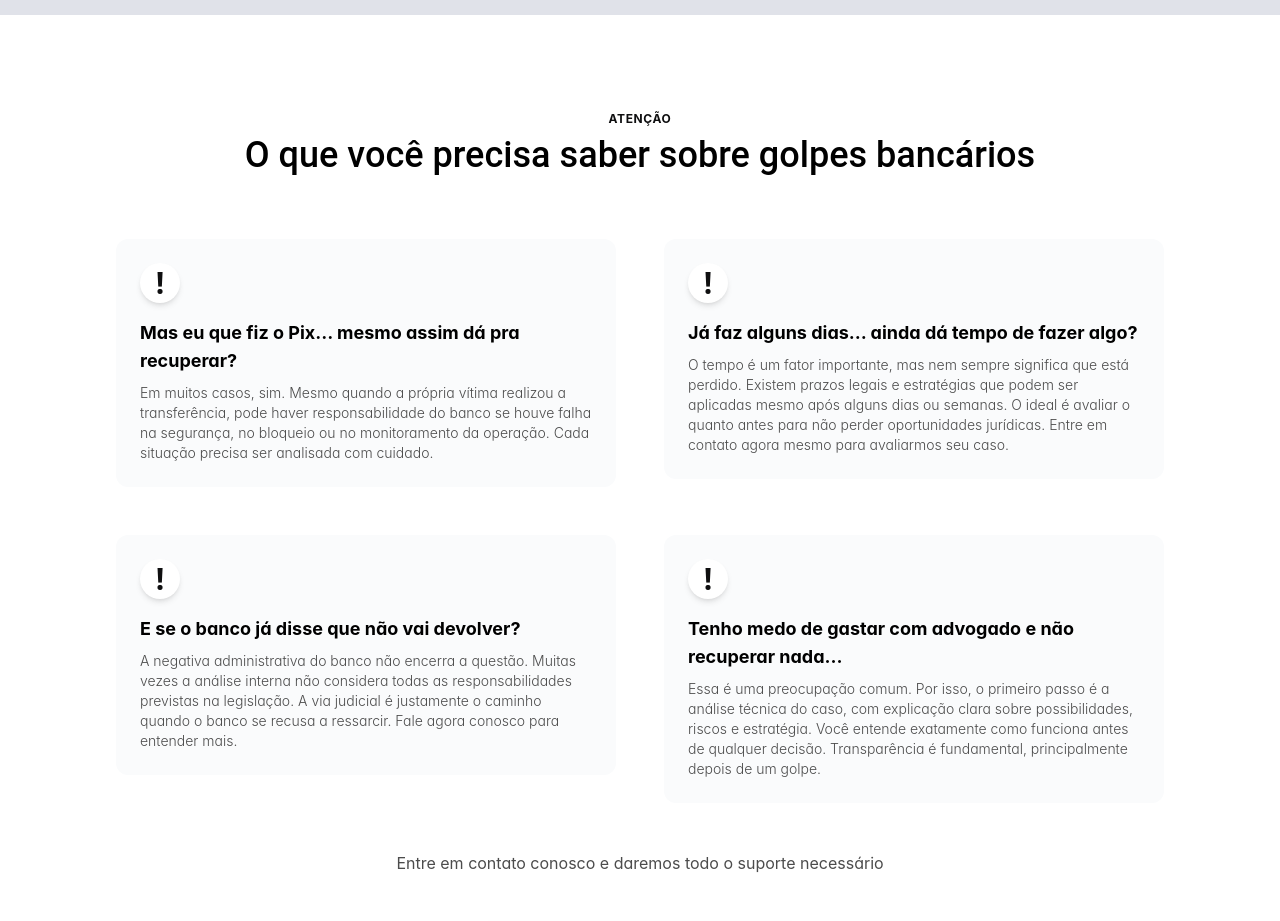
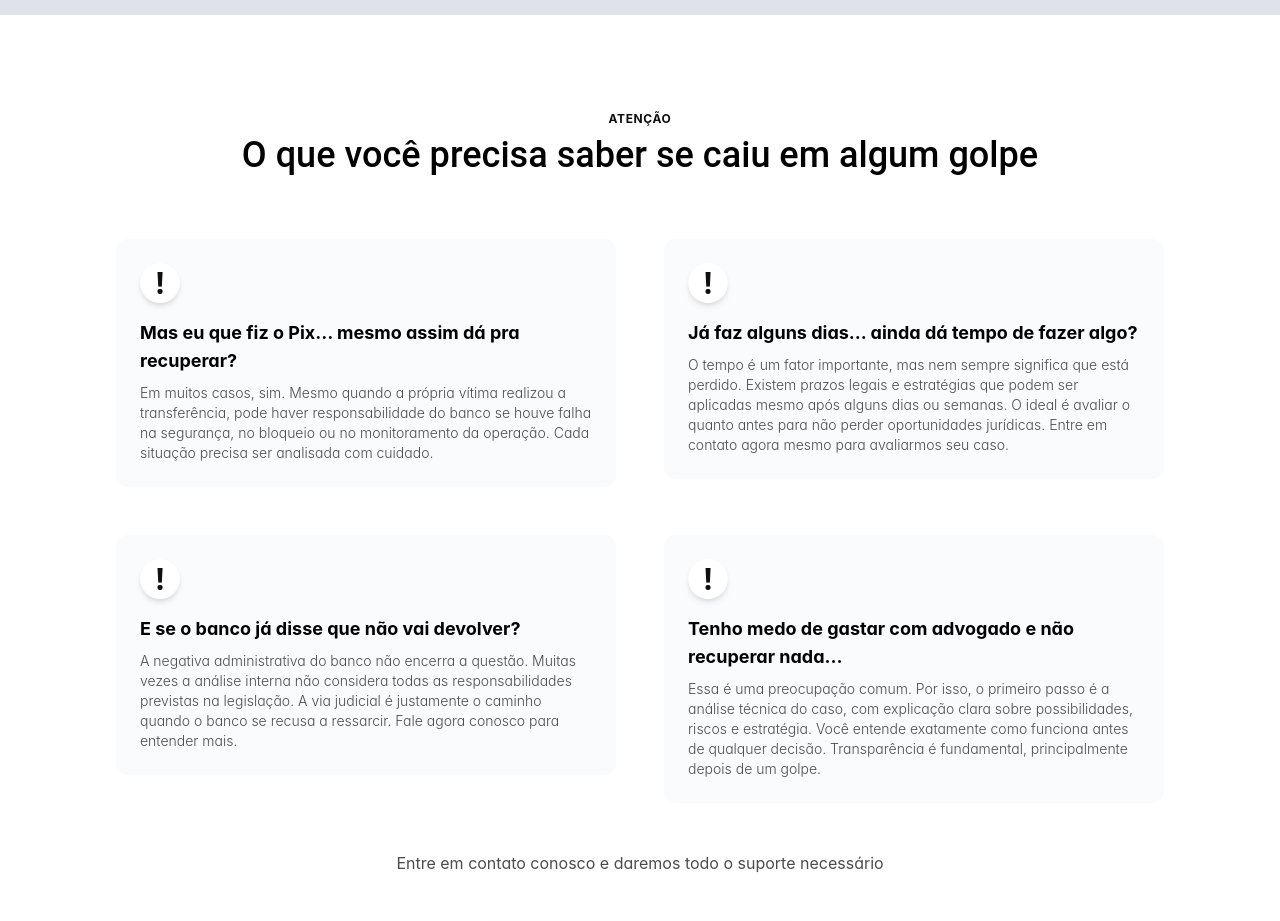
Before and after one commit to Paper-Street-Softwares/LPS-Luedys-e-Alves-Advogados, a React (Vite) app: page / in a window 1280 px wide. Shown: the part 1440-2361 px from the top of the page. Built offline with nearby package versions, Linux system fonts and the light colour scheme.

Commit message:
fix: copy alterado

```diff
--- a/src/content/content.jsx
+++ b/src/content/content.jsx
@@ -212,7 +212,7 @@ const content = {
     },
     important: {
       miniTag: <>ATENÇÃO</>,
-      title: <>O que você precisa saber sobre golpes bancários</>,
+      title: <>O que você precisa saber se caiu em algum golpe</>,
       cards: {
         card1: {
           title: <>Mas eu que fiz o Pix… mesmo assim dá pra recuperar?</>,
```
